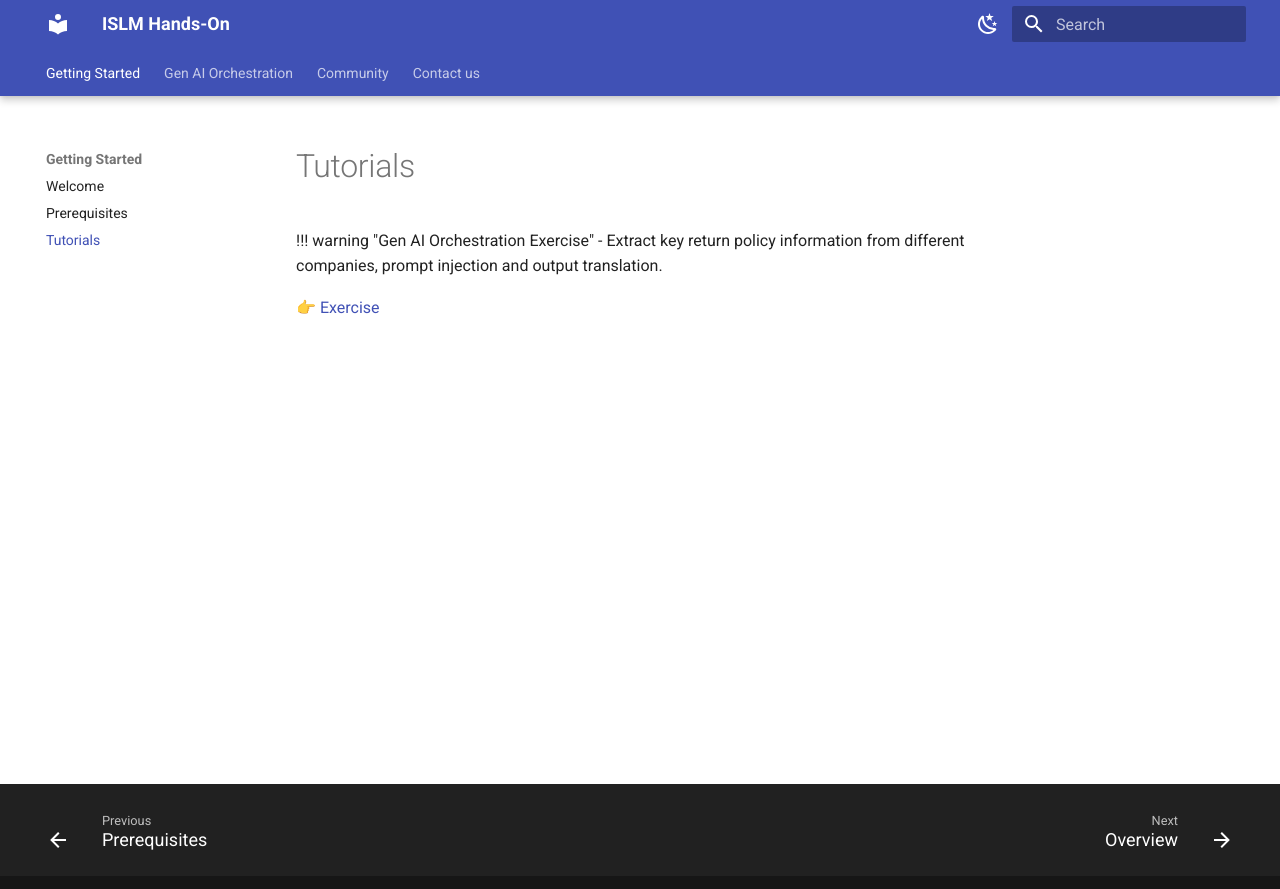
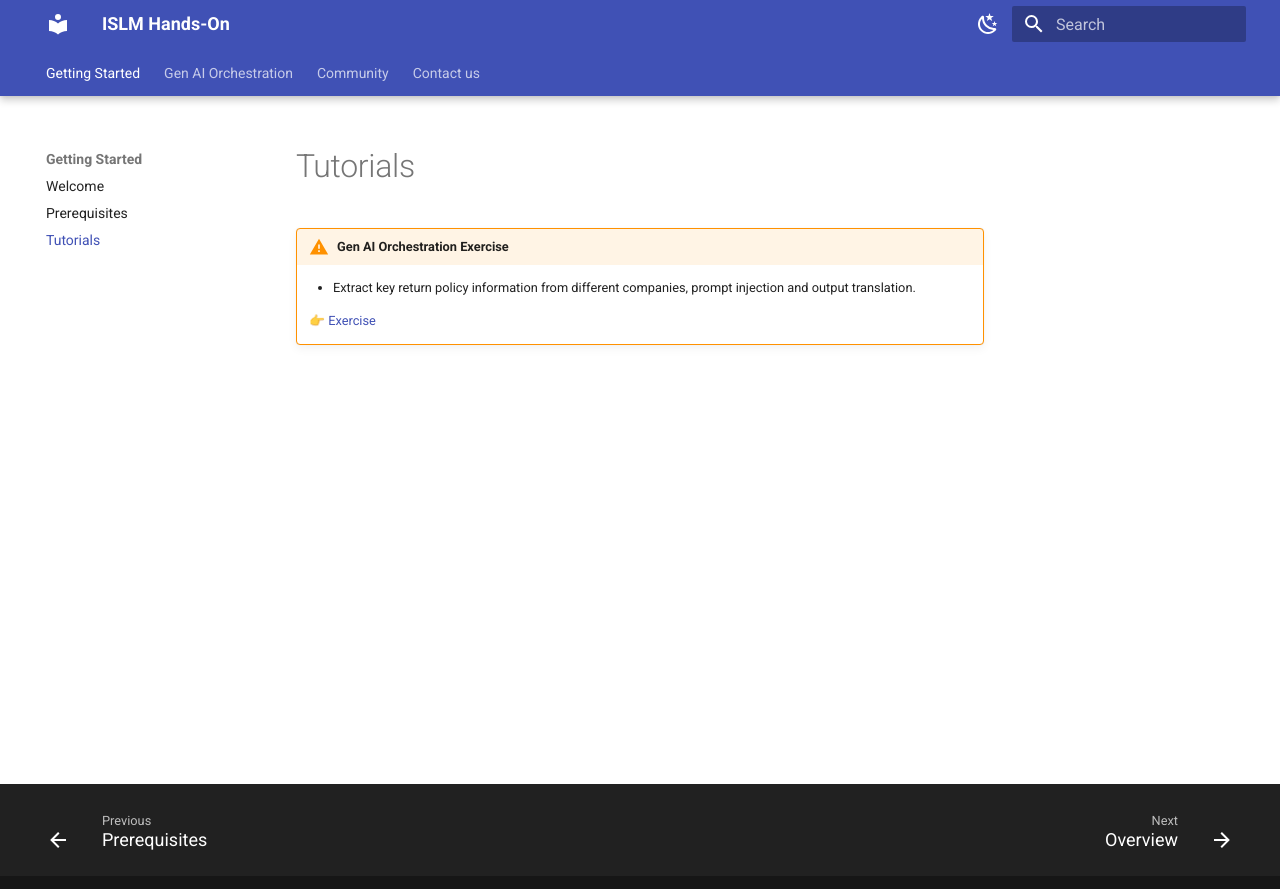
Before and after one commit to SAP-CLM-SL/ISLM, an MkDocs documentation site: the page built from docs/Gettingstarted/tutorials.md, in a window 1280 px wide. Shown: the top 889 px of the page. Built offline with MkDocs 1.6.1 and Material for MkDocs 9.7.7, drawn with Linux system fonts in a browser that asks for light colours.

Commit message:
Updated format

```diff
--- a/docs/Gettingstarted/tutorials.md
+++ b/docs/Gettingstarted/tutorials.md
@@ -1,12 +1,13 @@
 <!--
 !!! warning "Gen AI Foundation Exercise"
+
     - Generate an order confirmation email based on Sales data.
 
-👉 [Exercise 1](https://sap-clm-sl.github.io/ISLM/ISLM_with_SAPGenAI/overview)
-
-<br/>
+    👉 [Exercise 1](https://sap-clm-sl.github.io/ISLM/ISLM_with_SAPGenAI/overview)
 -->
 
-!!! warning "Gen AI Orchestration Exercise" - Extract key return policy information from different companies, prompt injection and output translation.
+!!! warning "Gen AI Orchestration Exercise"
 
-👉 [Exercise ](https://sap-clm-sl.github.io/ISLM/Integrate-AI-into-SAPS4HANA-with-ISLM/Introduction/)
+    - Extract key return policy information from different companies, prompt injection and output translation.
+
+    👉 [Exercise ](https://sap-clm-sl.github.io/ISLM/Integrate-AI-into-SAPS4HANA-with-ISLM/Introduction/)
```
